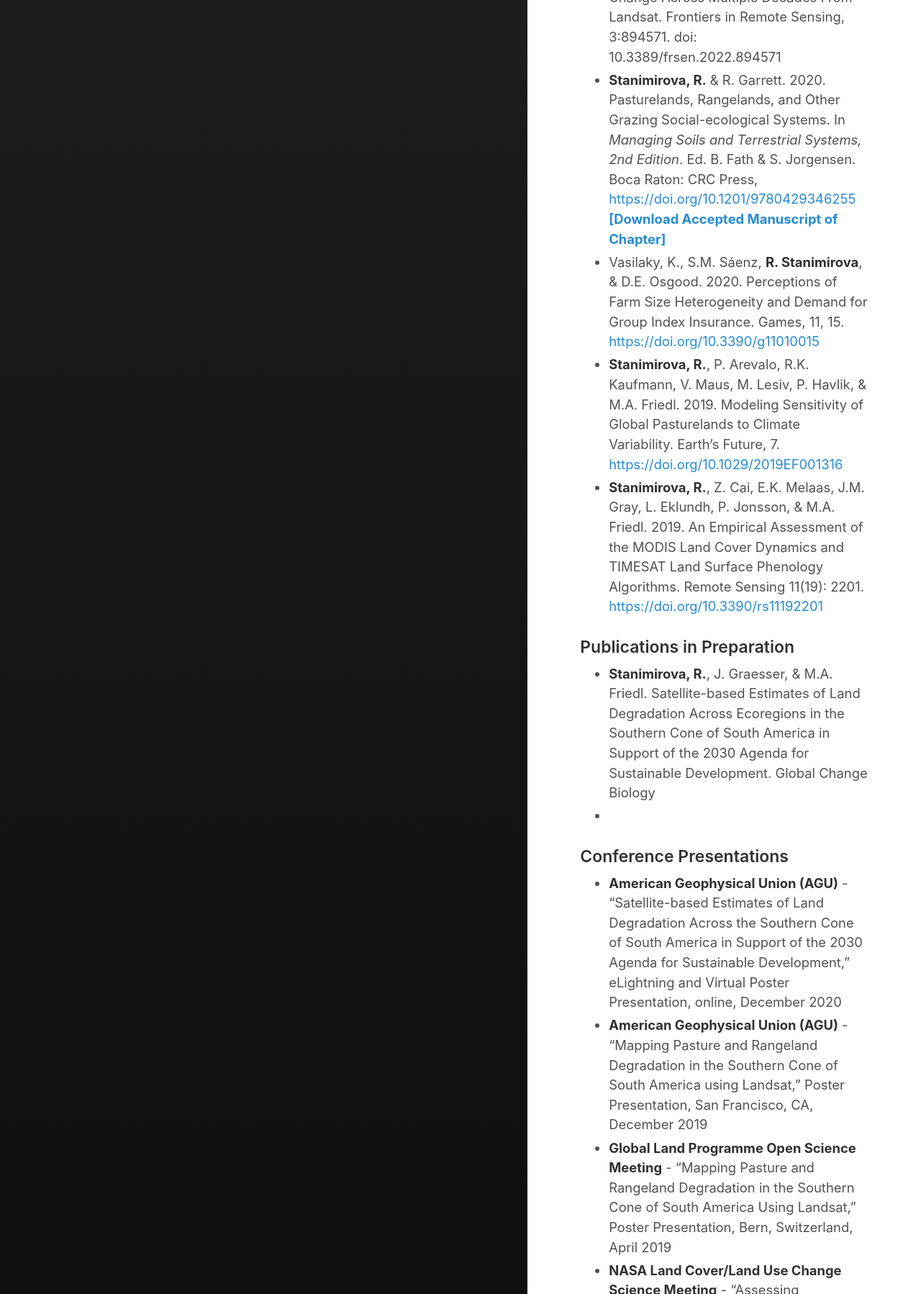
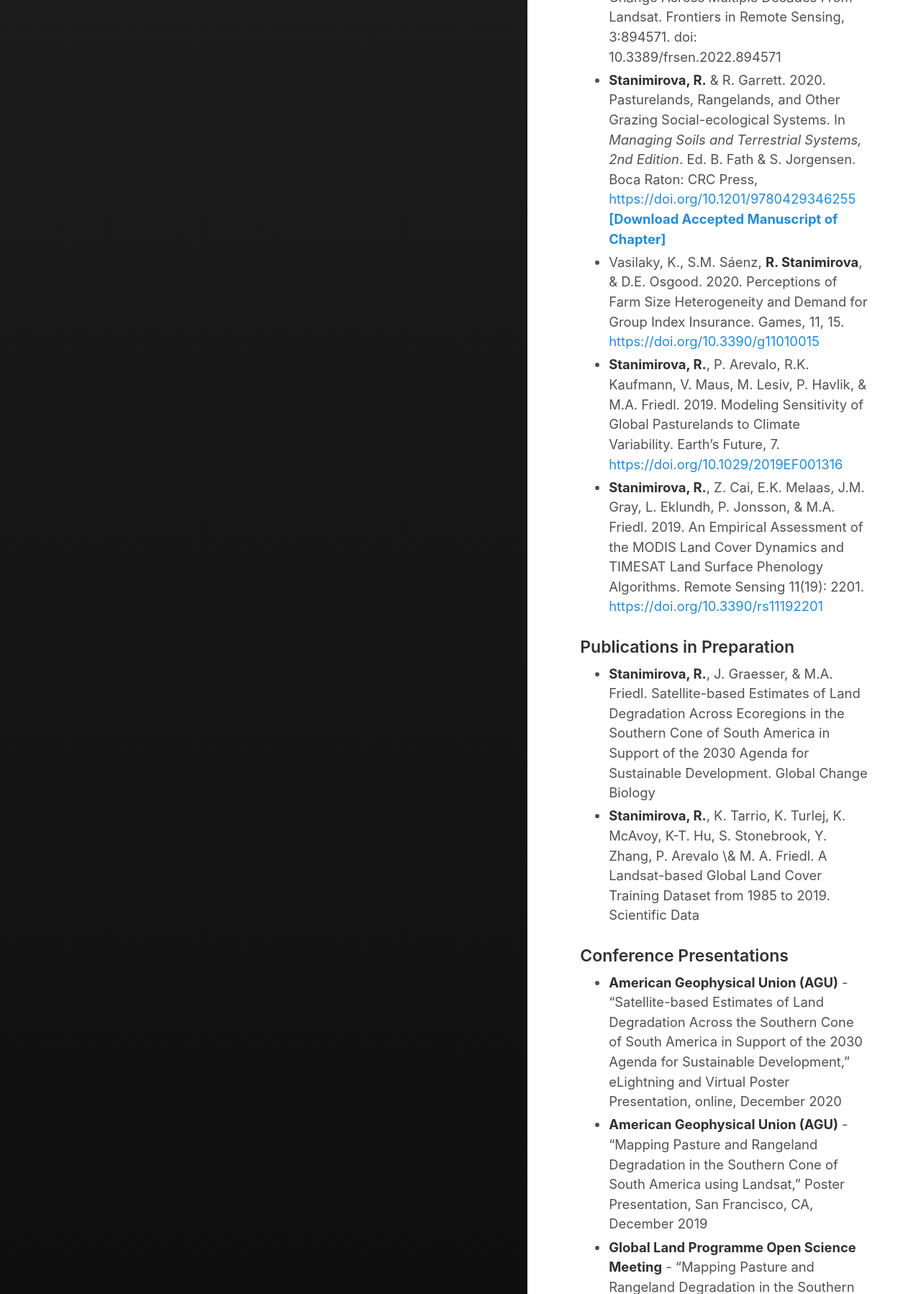
Before and after one commit to rkstan/rkstan.github.io, a Jekyll site: the page built from CurriculumVitae.md, in a window 1280 px wide, cut to the strip 3080-4878 px from the top of the page. Shown: the whole strip at 72% size. Built offline with Jekyll 4.4.1, drawn with Linux system fonts in a browser that asks for light colours; nearby versions of some CDN libraries; some of the changed text lies outside the part shown.

Commit message:
Update CurriculumVitae.md

```diff
--- a/CurriculumVitae.md
+++ b/CurriculumVitae.md
@@ -52,7 +52,7 @@ Important note: Bold & italic indicates co-first authorship.
 
 ### Publications in Preparation
 * **Stanimirova, R.**, J. Graesser, & M.A. Friedl. Satellite-based Estimates of Land Degradation Across Ecoregions in the Southern Cone of South America in Support of the 2030 Agenda for Sustainable Development. Global Change Biology
-*
+* **Stanimirova, R.**, K. Tarrio, K. Turlej, K. McAvoy, K-T. Hu, S. Stonebrook, Y. Zhang, P. Arevalo \& M. A. Friedl. A Landsat-based Global Land Cover Training Dataset from 1985 to 2019. Scientific Data
 
 ### Conference Presentations
 * **American Geophysical Union (AGU)** - "Satellite-based Estimates of Land Degradation Across the Southern Cone of South America in Support of the 2030 Agenda for Sustainable Development," eLightning and Virtual Poster Presentation, online, December 2020
```
